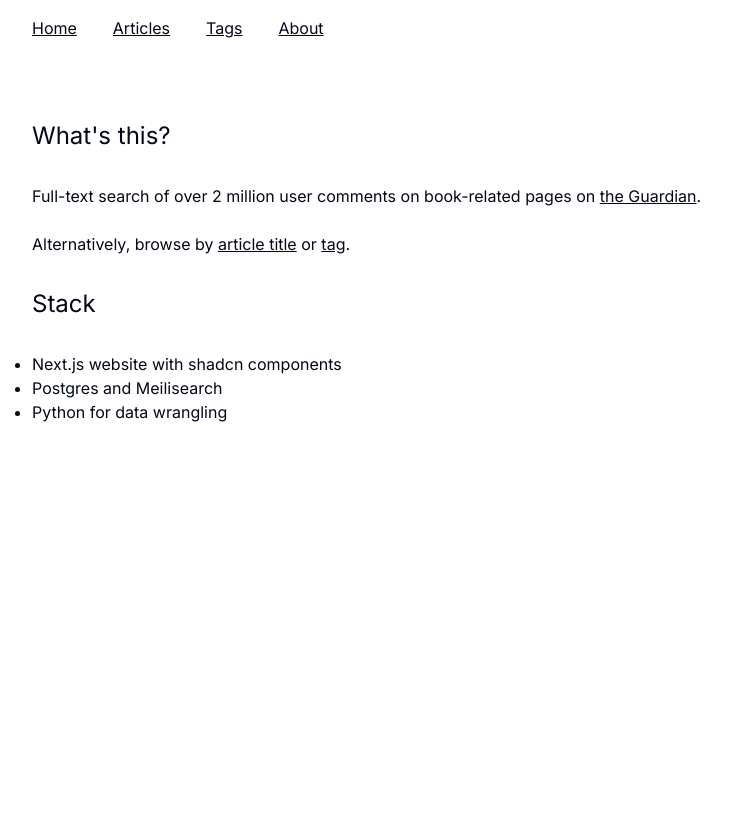
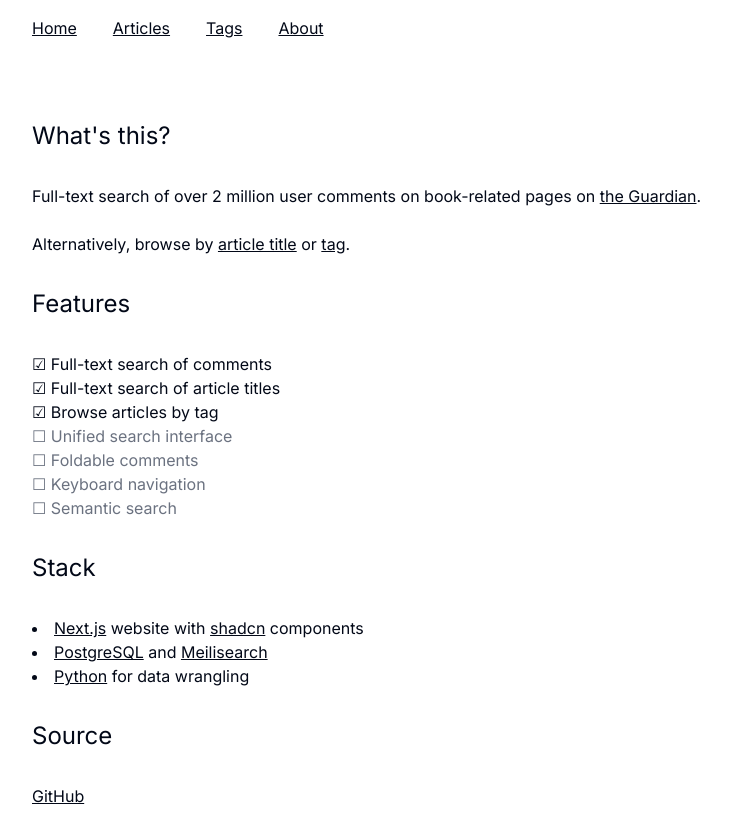
Before and after one commit to PizzaMyHeart/bcdb-web, a Next.js app: page /about in a window 1280 px wide. Shown: the whole page, without its empty margins (0-748 px from the left). Before the commit the page ends 800 px from the top, so only its background shows below. Built offline with nearby package versions, Linux system fonts and the light colour scheme.

Commit message:
updated about page

```diff
--- a/app/about/page.tsx
+++ b/app/about/page.tsx
@@ -9,12 +9,24 @@ export default function About() {
             <p>
                 Alternatively, browse by <a href="/article/all">article title</a> or <a href="/tag/all">tag</a>.
             </p>
+            <h1 className="text-2xl my-8">Features</h1>
+            <ul className="list-none list-inside">
+                <li>☑ Full-text search of comments</li>
+                <li>☑ Full-text search of article titles</li>
+                <li>☑ Browse articles by tag</li>
+                <li className="text-gray-500">☐ Unified search interface</li>
+                <li className="text-gray-500">☐ Foldable comments</li>
+                <li className="text-gray-500">☐ Keyboard navigation</li>
+                <li className="text-gray-500">☐ Semantic search</li>
+            </ul>
             <h1 className="text-2xl my-8">Stack</h1>
-            <ul className="list-disc">
-                <li>Next.js website with shadcn components</li>
-                <li>Postgres and Meilisearch</li>
-                <li>Python for data wrangling</li>
+            <ul className="list-disc list-inside">
+                <li><a href="https://nextjs.org/" target="_blank">Next.js</a> website with <a href="https://ui.shadcn.com/" target="_blank">shadcn</a> components</li>
+                <li><a href="https://www.postgresql.org/" target="_blank">PostgreSQL</a> and <a href="https://www.meilisearch.com/" target="_blank">Meilisearch</a></li>
+                <li><a href="https://github.com/PizzaMyHeart/bcdb/blob/main/requirements.txt" target="_blank">Python</a> for data wrangling</li>
             </ul>
+            <h1 className="text-2xl my-8">Source</h1>
+            <a href="https://github.com/PizzaMyHeart/bcdb-web" target="_blank">GitHub</a>
         </div>
     )
 }
```
